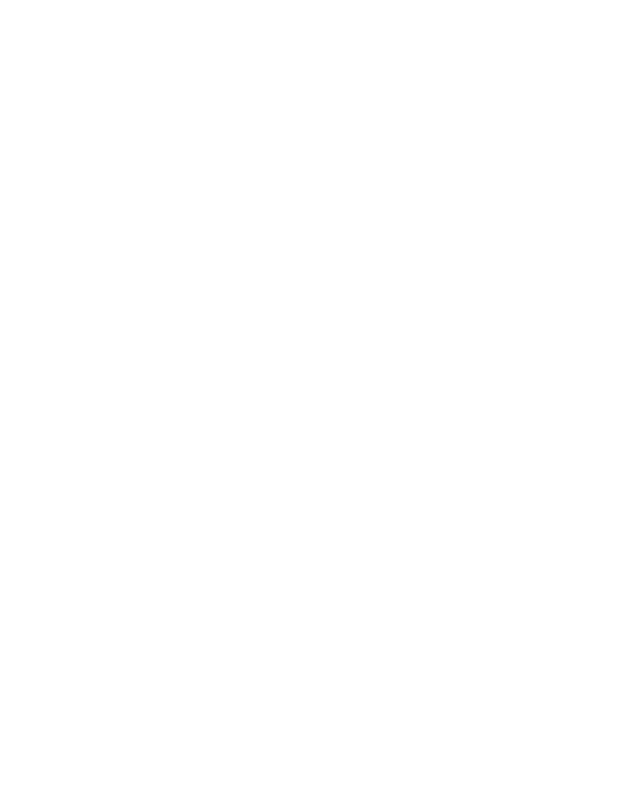
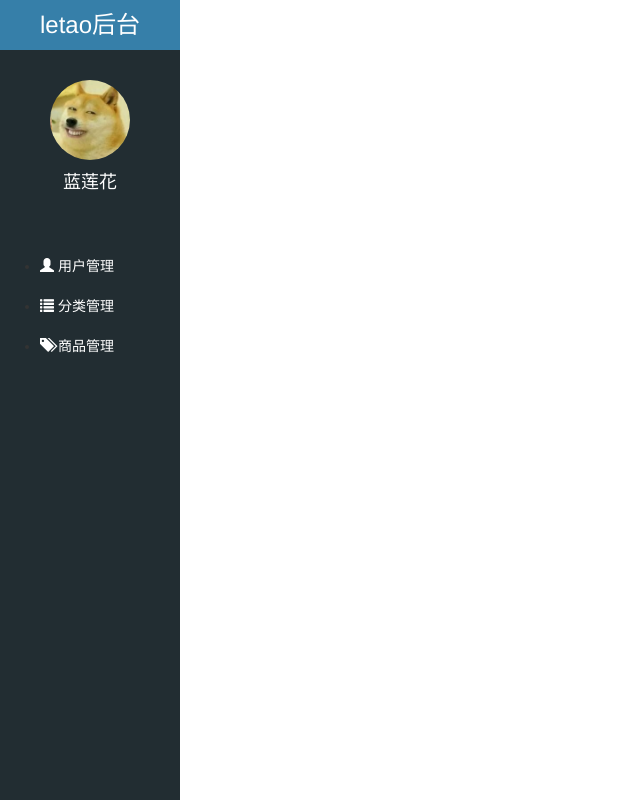
Before and after one commit to Owen2008/leTao0926, a website: page public/back1/index.html in a window 1280 px wide. Shown: the whole page, without its empty margins (0-640 px from the left). Drawn offline with Linux system fonts and the light colour scheme.

Commit message:
左侧静态页面完成

```diff
--- a/public/back1/css/common.css
+++ b/public/back1/css/common.css
@@ -1,7 +1,13 @@
 .mt150{
 margin-top: 150px;
 }
-body{
+a:link,
+a:visited,
+a:hover,
+a:active{
+  text-decoration: none;
+}
+body_bg{
 background-color: #222D32;
 }
 .panel-title{
@@ -11,8 +17,43 @@ background-color: #222D32;
   font-size: 20px;
 }
 .left_aside{
+  position: fixed;
+  top:0;
+  left:0;
   width: 180px;
-  height: 1000;
+  height: 100%;
   background-color: #222D32;
-  float: left;
+
 }
+.left_aside .title{
+  color: #fff;
+  background-color: #367FA9;
+  height: 50px;
+
+  font-size: 24px;
+
+  text-align: center;
+  line-height: 50px;
+}
+.left_aside .user{
+  padding: 30px;
+  text-align: center;
+  color: #fff;
+  font-size: 18px;
+  margin-bottom: 20px;
+}
+.left_aside  img{
+  width: 80px;
+  height: 80px;
+  border-radius: 50%;
+  margin-bottom: 10px;
+}
+.left_aside .nav a{
+ display: block;
+ height: 40px;
+color: #fff;
+}
+.left_aside .updown{
+  padding-left: 17px;
+  display: none;
+}
--- a/public/back1/index.html
+++ b/public/back1/index.html
@@ -7,10 +7,46 @@
   <title>Document</title>
   <link rel="stylesheet" href="lib/bootstrap/css/bootstrap.min.css">
   <link rel="stylesheet" href="lib/bootstrap-validator/css/bootstrapValidator.min.css">
+  <link rel="stylesheet" href="css/common.css">
 </head>
 <body>
   <div class="container">
-   <div class="left_aside"></div>
+   <div class="left_aside">
+     <div class="title">
+        <p>letao后台</p>
+     </div>
+
+     <div class="user">
+       <img src="images/02.jpg" alt="">
+       <p>蓝莲花</p>
+     </div>
+     <div class="nav">
+       <ul>
+         <li>
+           <a href="Javascript:;">
+              <i class="glyphicon glyphicon-user"></i>
+              <span>用户管理</span>
+            </a>
+          </li>
+          <li>
+              <a href="Javascript:;">
+                  <i class="glyphicon glyphicon-list"></i>
+                 <span>分类管理</span>
+               </a>
+               <div class="updown">
+                 <a href="Javascript:;">一级菜单</a>
+                 <a href="Javascript:;">二级菜单</a>
+               </div>
+             </li>
+             <li>
+                <a href="Javascript:;">
+                    <i class="glyphicon glyphicon-tags"></i>
+                   <span>商品管理</span>
+                 </a>
+               </li>
+       </ul>
+     </div>
+   </div>
    <div class="right_aside">
      <div class="topbar"></div>
      <div class="contain"></div>
```
Also changed, not shown: public/back1/login.html (+1 -1 lines), public/back1/images/02.jpg (added), public/back1/images/default.png (added), public/back1/images/none.png (added).
